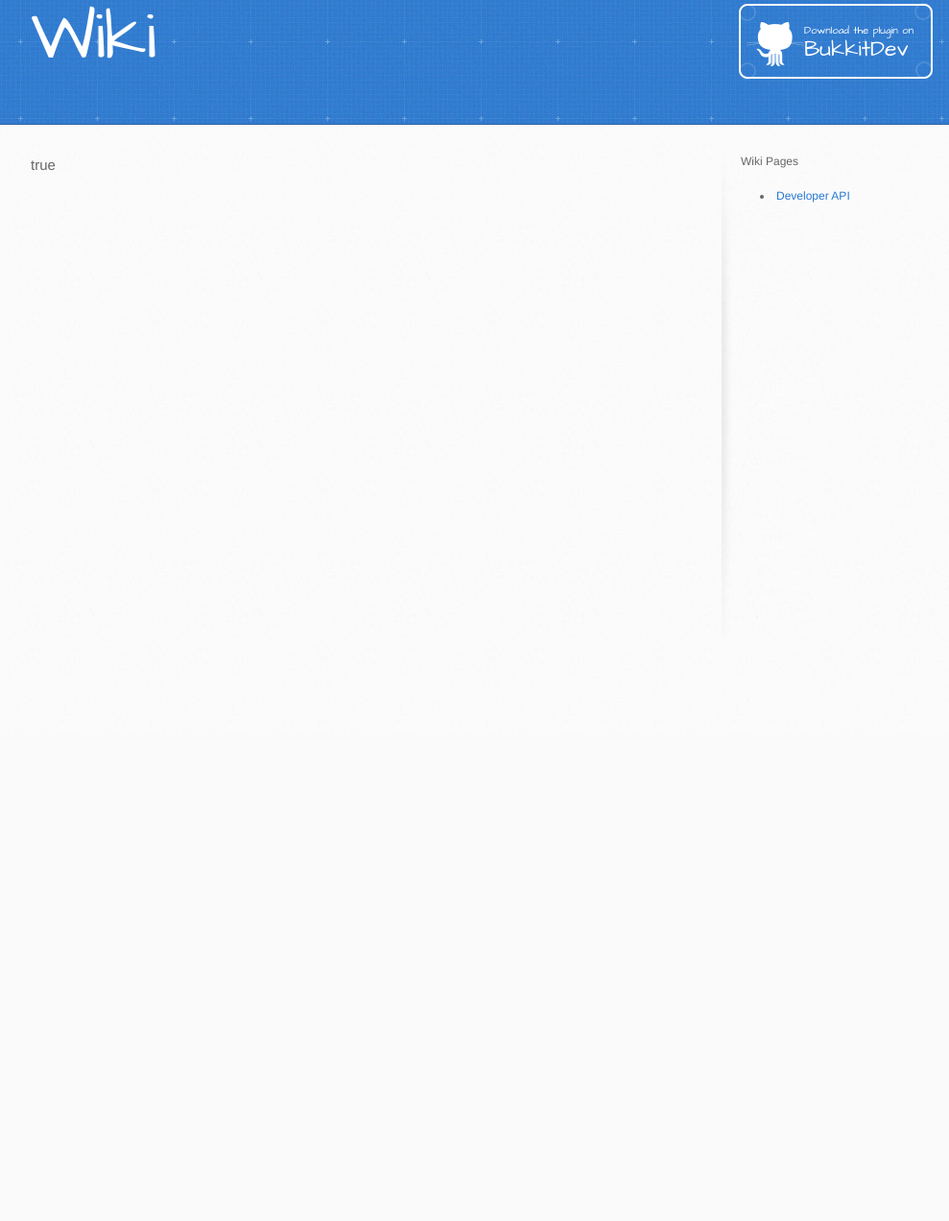
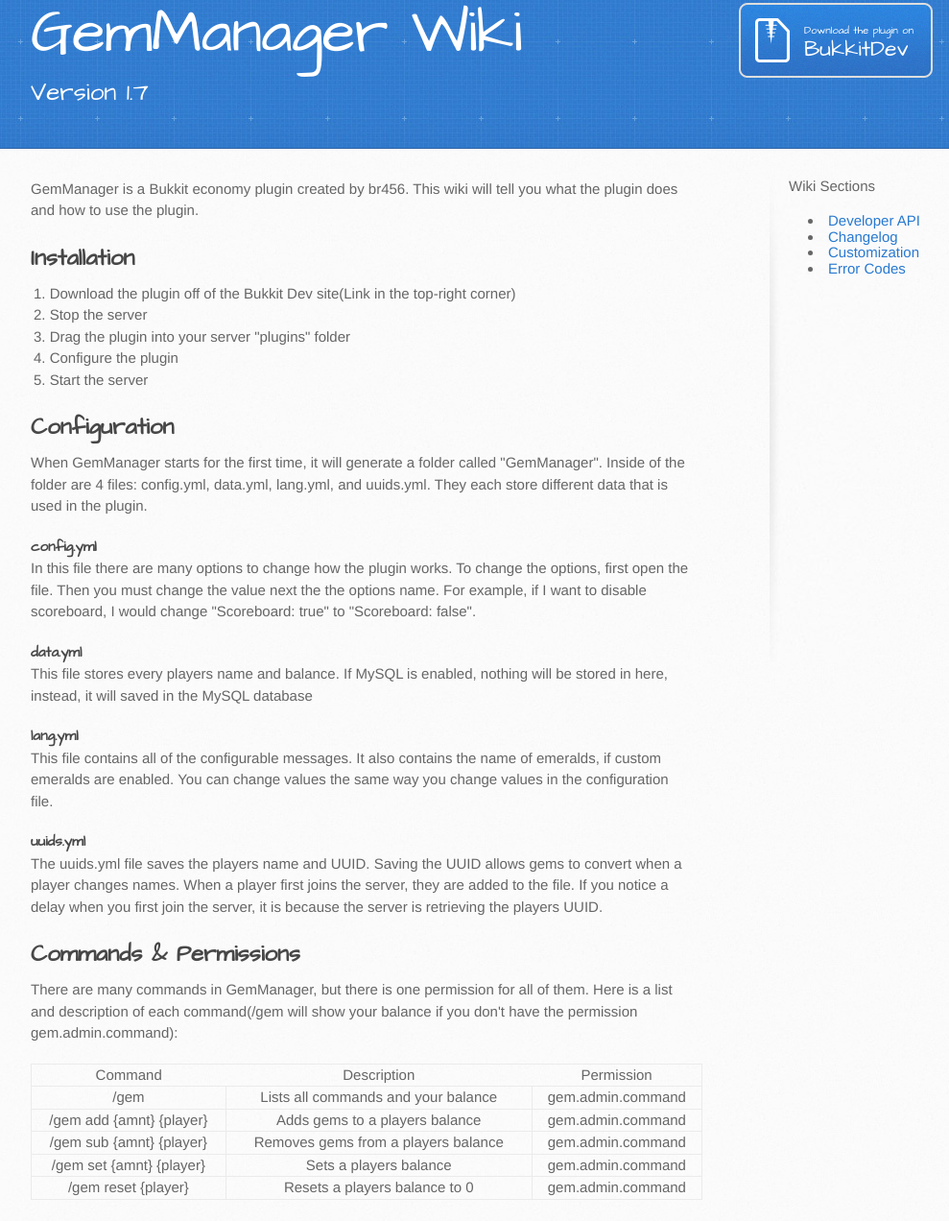
Before and after one commit to br456/br456.github.io, a plain HTML site: page index.html in a window 1280 px wide. Shown: the part 37-1309 px from the top of the page at 96% size, without its empty margins (138-1127 px from the left). Before the commit the page ends 800 px from the top, so only its background shows below. Drawn offline with Linux system fonts and the light colour scheme.

Commit message:
added content

```diff
--- a/index.html
+++ b/index.html
@@ -19,7 +19,8 @@
   <body>
     <header>
       <div class="inner">
-        <h1>Wiki</h1>
+        <h1>GemManager Wiki</h1>
+		<h2>Version 1.7</h2>
         <h2></h2>
         <a href="http://dev.bukkit.org/bukkit-plugins/gemmanager/" class="button"><small>Download the plugin on </small>BukkitDev</a>
       </div>
@@ -28,14 +29,108 @@
     <div id="content-wrapper">
       <div class="inner clearfix">
         <section id="main-content">
-          <p>true</p>
+
+          <p>GemManager is a Bukkit economy plugin created by br456. This wiki will tell you what the plugin does and how to use
+		  the plugin.</p>
+		  <!--Installation-->
+		  <h2>Installation</h2>
+		  <ol>
+		  <li>Download the plugin off of the Bukkit Dev site(Link in the top-right corner)</li>
+		  <li>Stop the server</li>
+		  <li>Drag the plugin into your server "plugins" folder</li>
+		  <li>Configure the plugin</li>
+		  <li>Start the server</li>
+		  </ol>
+
+
+		  <!--Configuration-->
+		  <h2>Configuration</h2>
+		  <p>
+	       When GemManager starts for the first time, it will generate a folder called "GemManager". Inside of the folder are 4 files:
+		   config.yml, data.yml, lang.yml, and uuids.yml. They each store different data that is used in the plugin.
+		  </p>
+
+		  <!--config.yml-->
+		  <h4>config.yml</h4>
+		  <p>
+		  In this file there are many options to change how the plugin works. To change the options, first open the file. Then you must
+		  change the value next the the options name. For example, if I want to disable scoreboard, I would change "Scoreboard: true" to
+		  "Scoreboard: false".
+		  </p>
+
+		  <!--data.yml-->
+		  <h4>data.yml</h4>
+		  <p>
+		  This file stores every players name and balance. If MySQL is enabled, nothing will be stored in here, instead, it will saved in
+		  the MySQL database
+		  </p>
+
+		  <!--lang.yml-->
+		  <h4>lang.yml</h4>
+		  <p>
+		  This file contains all of the configurable messages. It also contains the name of emeralds, if custom emeralds are enabled.
+		  You can change values the same way you change values in the configuration file.
+		  </p>
+
+		  <!--uuids.yml-->
+		  <h4>uuids.yml</h4>
+		  <p>
+		  The uuids.yml file saves the players name and UUID. Saving the UUID allows gems to convert when a player changes names. When a
+		  player first joins the server, they are added to the file. If you notice a delay when you first join the server, it is
+		  because the server is retrieving the players UUID.
+		  </p>
+
+
+		  <!--Commands & Permissions-->
+		  <h2>Commands & Permissions</h2>
+		  <p>
+	       There are many commands in GemManager, but there is one permission for all of them. Here is a list and description of each
+		   command(/gem will show your balance if you don't have the permission gem.admin.command):
+		  </p>
+
+		  <table style="width:700px">
+			<tr>
+				<th>Command</th>
+				<th>Description</th>
+				<th>Permission</th>
+			</tr>
+			<tr>
+				<td>/gem</td>
+				<td>Lists all commands and your balance</td>
+				<td>gem.admin.command</td>
+			</tr>
+			<tr>
+				<td>/gem add {amnt} {player}</td>
+				<td>Adds gems to a players balance</td>
+				<td>gem.admin.command</td>
+			</tr>
+			<tr>
+				<td>/gem sub {amnt} {player}</td>
+				<td>Removes gems from a players balance</td>
+				<td>gem.admin.command</td>
+			</tr>
+			<tr>
+				<td>/gem set {amnt} {player}</td>
+				<td>Sets a players balance</td>
+				<td>gem.admin.command</td>
+			</tr>
+			<tr>
+				<td>/gem reset {player}</td>
+				<td>Resets a players balance to 0</td>
+				<td>gem.admin.command</td>
+			</tr>
+		  </table>
+
         </section>
 
         <aside id="sidebar">
 
-          <p><b>Wiki Pages</b></p>
+          <p><b>Wiki Sections</b></p>
           <ul>
           <li><b><a href="/api">Developer API</a></b></li>
+		  <li><a href="/changelog">Changelog</a></li>
+		  <li><a href="/customization">Customization</a></li>
+		  <li><a href="/errors">Error Codes</a></li>
           </ul>
         </aside>
       </div>
--- a/stylesheets/stylesheet.css
+++ b/stylesheets/stylesheet.css
@@ -73,7 +73,7 @@ header {
 
 header h1 {
   letter-spacing: -1px;
-  font-size: 72px;
+  font-size: 64px;
   color: #fff;
   line-height: 1;
   margin-bottom: 0.2em;
@@ -82,7 +82,7 @@ header h1 {
 
 header h2 {
   font-size: 26px;
-  color: #9ddcff;
+  color: #fff;
   font-weight: normal;
   line-height: 1.3;
   width: 540px;
@@ -110,13 +110,13 @@ header h2 {
 }
 
 aside#sidebar {
-  width: 200px;
+  width: 150px;
   padding-left: 20px;
   min-height: 504px;
   float: right;
   background: transparent url(../images/sidebar-bg.jpg) 0 0 no-repeat;
-  font-size: 12px;
-  line-height: 1.3;
+  font-size: 15px;
+  line-height: 1.1;
 }
 
 aside#sidebar p.repo-owner,
@@ -146,7 +146,7 @@ header a.button {
   position: absolute;
   right: 0;
   top: 0;
-  background: transparent url(../images/github-button.png) 0 0 no-repeat;
+  background: transparent url(../images/download-button.png) 0 0 no-repeat;
 }
 aside a.button {
   width: 138px;
@@ -240,16 +240,10 @@ form {
 
 #main-content h2 {
   font-family: 'Architects Daughter', 'Helvetica Neue', Helvetica, Arial, serif;
-  font-size: 22px;
+  font-size: 24px;
   font-weight: bold;
   margin-bottom: 8px;
   color: #474747;
-}
-#main-content h2:before {
-  content: "//";
-  color: #9ddcff;
-  padding-right: 0.3em;
-  margin-left: -1.5em;
 }
 
 #main-content h3 {
@@ -273,13 +267,6 @@ form {
   font-size: 15px;
   font-weight: bold;
   color: #474747;
-}
-
-h4:before {
-  content: "////";
-  color: #9ddcff;
-  padding-right: 0.3em;
-  margin-left: -2.8em;
 }
 
 #main-content h5 {
```
